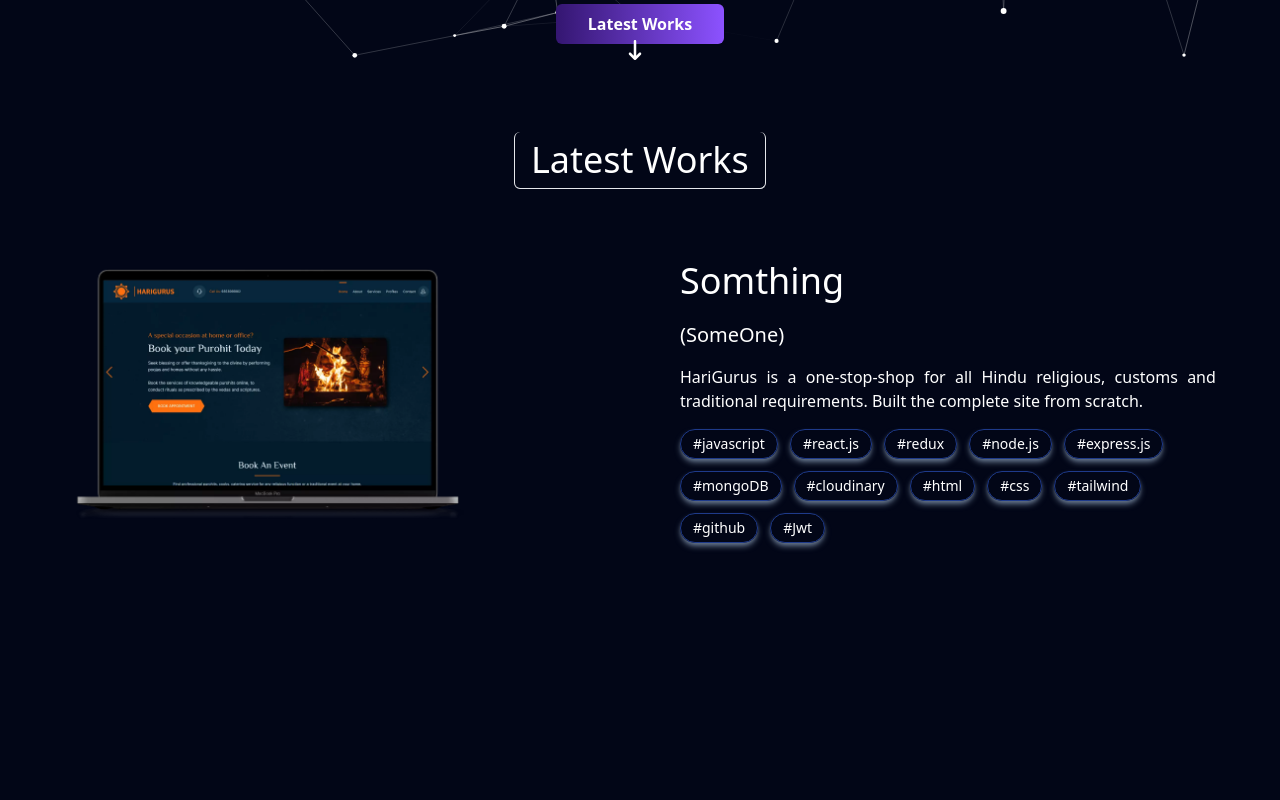
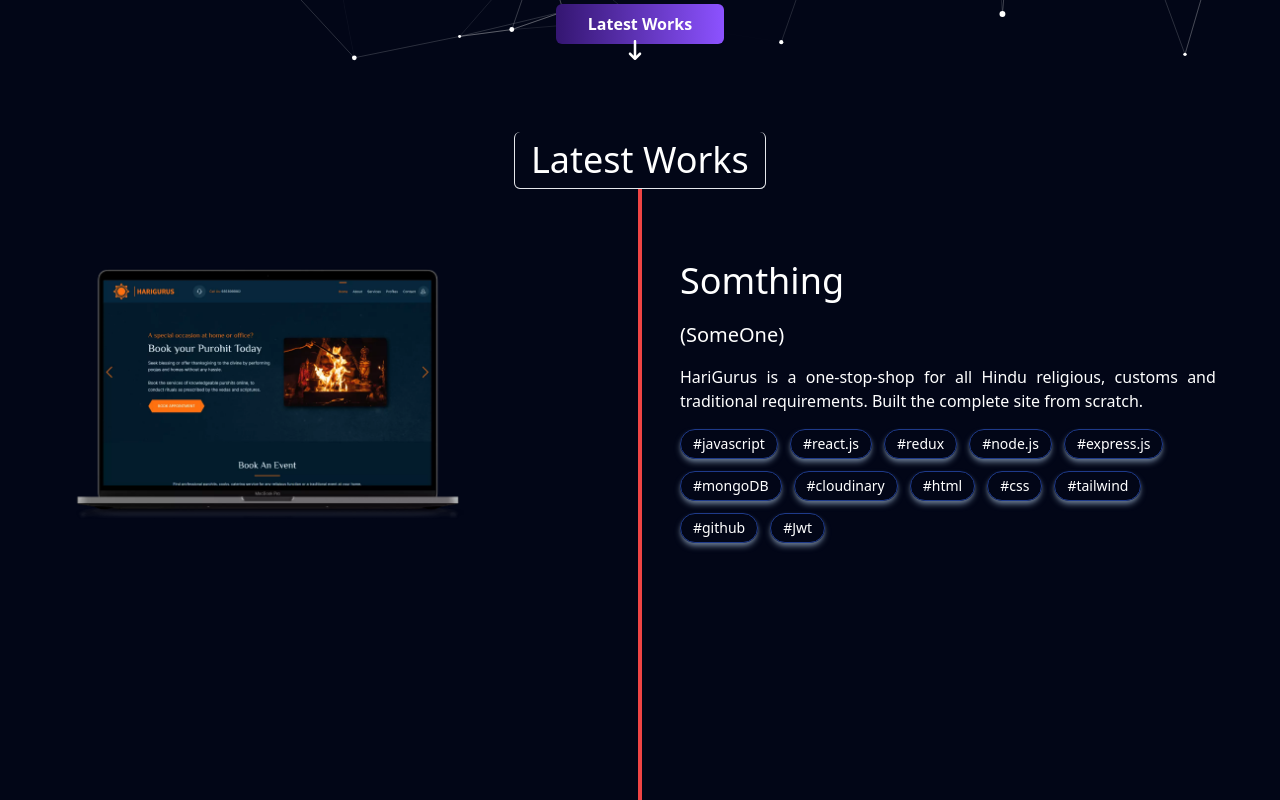
Before and after one commit to Namank65/MyPortfolio, a React (Vite) app: page / in a window 1280 px wide. Shown: the part 700-1500 px from the top of the page. Before the commit the page ends 1300 px from the top, so only its background shows below. Built offline with nearby package versions, Linux system fonts and the light colour scheme.

Commit message:
made the central line

```diff
--- a/src/components/LatestWorksPage.jsx
+++ b/src/components/LatestWorksPage.jsx
@@ -20,8 +20,8 @@ const LatestWorksPage = () => {
   ];
 
   return (
-    <div className=" mt-8 text-white bg-slate-950 absolute w-[99.99%] ">
-      <h1 className="text-4xl m-auto px-4 py-2 md:border rounded-md max-w-max mb-16 md:border-t-0">
+    <div className="mt-8 text-white bg-slate-950 relative w-[99.99%] h-[1000px]">
+      <h1 className="text-4xl bg-inherit relative m-auto px-4 py-2 md:border z-10 rounded-md max-w-max mb-16 md:border-t-0">
         Latest Works
       </h1>
 
@@ -54,6 +54,7 @@ const LatestWorksPage = () => {
 
         </div>
       </div>
+      <div className="w-1 absolute rounded-xl bg-red-500 top-0 bottom-0 left-1/2 -translate-x-1/2"></div>
     </div>
   );
 };
```
Also changed, not shown: 5 other files (tests, documents, lock files or other folders).
